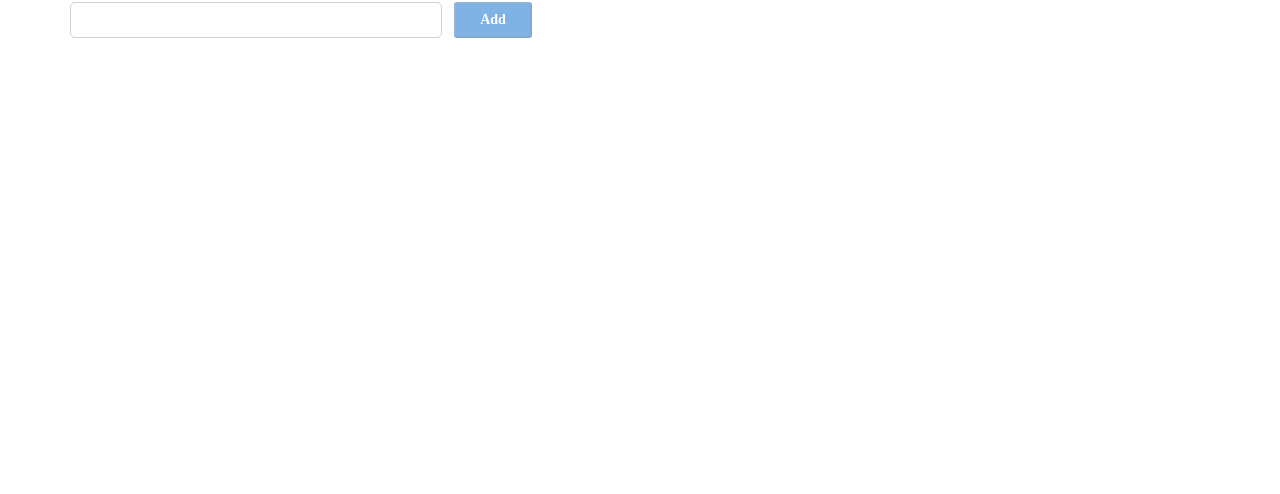
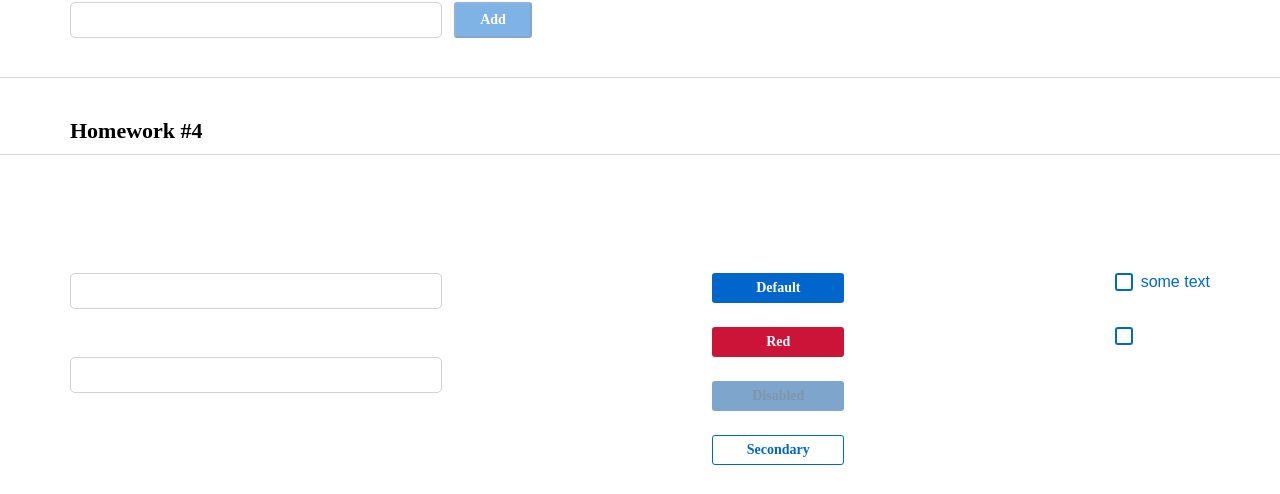
Before and after one commit to AkramGafurov/ignatHomeWork, a React (Create React App) app: page / in a window 1280 px wide. Shown: the part 687-1181 px from the top of the page. Before the commit the page ends 800 px from the top, so only its background shows below. Built offline with nearby package versions, Linux system fonts and the light colour scheme.

Commit message:
finish hw04

```diff
--- a/src/s1-main/App.tsx
+++ b/src/s1-main/App.tsx
@@ -3,6 +3,7 @@
 import HW1 from '../s2-homeworks/hw01/HW1'
 import HW2 from "../s2-homeworks/hw02/HW2";
 import HW3 from "../s2-homeworks/hw03/HW3";
+import HW4 from "../s2-homeworks/hw04/HW4";
 
 function App() {
     return (
@@ -11,7 +12,7 @@
             {/*раскомментировать по ходу выполнения*/}
             <HW2/>
             <HW3/>
-            {/*<HW4/>*/}
+            <HW4/>
 
             {/*при выполнении дз 5 и более - закомментировать здесь дз 1-4, так как они есть внутри дз 5*/}
             {/*<HW5/>*/}
--- a/src/s2-homeworks/hw04/Stand.module.css
+++ b/src/s2-homeworks/hw04/Stand.module.css
@@ -1,12 +1,13 @@
 .stand {
     display: flex;
     justify-content: space-between;
-    align-items: center;
+    padding-top: 94px;
 }
 
 .inputs {
     display: flex;
     flex-direction: column;
+    align-items: flex-start;
     gap: 48px;
 }
 
--- a/src/s2-homeworks/hw04/Stand.tsx
+++ b/src/s2-homeworks/hw04/Stand.tsx
@@ -1,4 +1,4 @@
-import React, { useState } from 'react'
+import React, {useState} from 'react'
 import s from './Stand.module.css'
 import SuperInputText from './common/c1-SuperInputText/SuperInputText'
 import SuperCheckbox from './common/c3-SuperCheckbox/SuperCheckbox'
@@ -47,12 +47,14 @@
                         default
                     </SuperButton>
                 </div>
+
                 {/*красная кнопка:*/}
                 <div>
                     <SuperButton id={'hw4-super-button-red'} xType={'red'}>
                         red
                     </SuperButton>
                 </div>
+
                 {/*задизэйбленная кнопка:*/}
                 <div>
                     <SuperButton
@@ -63,6 +65,7 @@
                         disabled
                     </SuperButton>
                 </div>
+
                 {/*задизэйбленная кнопка:*/}
                 <div>
                     <SuperButton
--- a/src/s2-homeworks/hw04/common/c1-SuperInputText/SuperInputText.module.css
+++ b/src/s2-homeworks/hw04/common/c1-SuperInputText/SuperInputText.module.css
@@ -2,19 +2,35 @@
 }
 
 .input {
+    height: 36px;
+    width: 372px;
+    border: 1px solid #D1D1D1;
+    border-radius: 5px;
+    outline: none;
 }
 
 .inputWrapper {
+    display: flex;
+    flex-direction: column;
 }
 
 .superInput {
 }
 
 .errorInput {
+    order: 2;
+    margin-bottom: 5px;
+    border: 1px solid #CC1439;
 }
 
 .errorInput:focus {
 }
 
 .error {
+    order: 1;
+    font-family: 'Montserrat';
+    font-style: normal;
+    font-weight: 400;
+    font-size: 10px;
+    color: #CC1439;
 }
--- a/src/s2-homeworks/hw04/common/c2-SuperButton/SuperButton.module.css
+++ b/src/s2-homeworks/hw04/common/c2-SuperButton/SuperButton.module.css
@@ -1,36 +1,68 @@
 .button {
+    width: 132px;
+    height: 30px;
+    background: #0066CC;
+    border: none;
+    border-radius: 3px;
+    font-family: 'Montserrat';
+    font-weight: 600;
+    font-size: 14px;
+    color: #FFFFFF;
+    text-transform: capitalize;
+}
+
+.red {
+    background: #CC1439;
 }
 
 .disabled {
+    background: #004D99;
+    opacity: 0.5;
+    color: #002E5C;
 }
 
 .secondary {
+    background: #FFFFFF;
+    border: 1px solid #0066CC;
+    color: #0066CC;
 }
 
 .default {
 }
 
-.red {
-}
 
-.default:hover {
+/*.default:hover {*/
+/*}*/
+.button:hover {
+    background: #0080FF;
 }
 
 .red:hover {
-}
-
-.secondary:hover {
+    background: #FF1A47;
 }
 
 
-.default:active {
+.secondary:hover {
+    background: #E5F0FA;
+}
+
+/*.default:active {*/
+/*}*/
+
+.button:active {
+    background: #0059B3
 }
 
 .secondary:active {
+    background: #C9E5FF;
 }
 
 .red:active {
+    background: #B31232;
 }
 
 .button:disabled {
+    background: #004D99;
+    opacity: 0.5;
+    color: #002E5C;
 }
--- a/src/s2-homeworks/hw04/common/c2-SuperButton/SuperButton.tsx
+++ b/src/s2-homeworks/hw04/common/c2-SuperButton/SuperButton.tsx
@@ -17,13 +17,11 @@
         ...restProps // все остальные пропсы попадут в объект restProps, там же будет children
     }
 ) => {
-    const finalClassName = s.button
-        // + (disabled
-        //         ? ...
-        //         : xType === 'red'
-        //             ? ...
+    const finalClassName = s.button+
+        (xType === 'red'?' '+s.red:'')+
+        (disabled?' '+s.disabled:'')+
+        (xType === 'secondary'?' '+s.secondary:'')
         + (className ? ' ' + className : '') // задачка на смешивание классов
-
     return (
         <button
             disabled={disabled}
--- a/src/s2-homeworks/hw04/common/c3-SuperCheckbox/SuperCheckbox.tsx
+++ b/src/s2-homeworks/hw04/common/c3-SuperCheckbox/SuperCheckbox.tsx
@@ -27,6 +27,7 @@
     }
 ) => {
     const onChangeCallback = (e: ChangeEvent<HTMLInputElement>) => {
+        onChangeChecked && onChangeChecked(e.currentTarget.checked)
         // задачка на написание онченджа
 
     }
```
